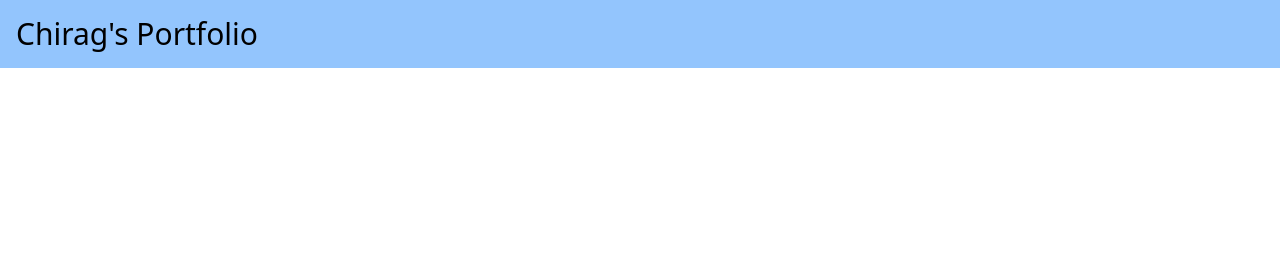
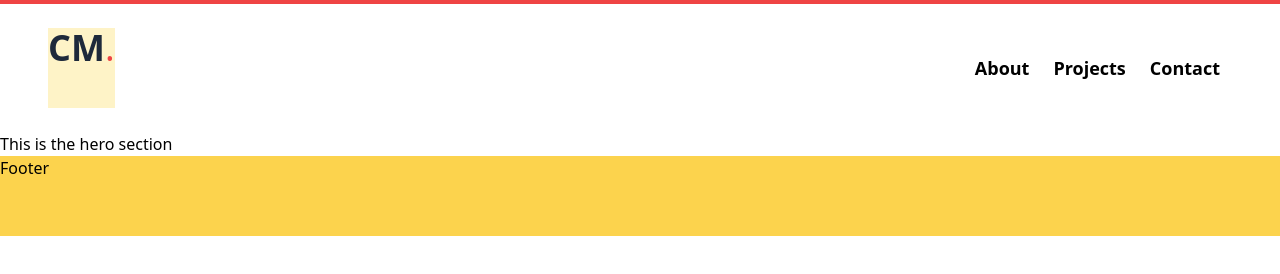
Before and after one commit to chirazzzz/gatsby-tailwind-portfolio, a Gatsby site: page / in a window 1280 px wide. Built offline with nearby package versions, Linux system fonts and the light colour scheme; Gatsby itself is replaced by a stand-in of ours.

Commit message:
created basic layout & header components

```diff
--- a/prettier.config.js
+++ b/prettier.config.js
@@ -1,5 +1,4 @@
 module.exports = {
-  tabWidth: 4,
   semi: false,
   singleQuote: true,
 }
--- /dev/null
+++ b/src/components/Header.js
@@ -0,0 +1,33 @@
+import React from 'react'
+import { Link } from 'gatsby'
+
+import { navLinks, siteShortTitle } from '../config'
+
+const Header = () => {
+  const { menu } = navLinks
+  return (
+    <header className="flex items-center justify-between px-12 py-6 border-t-4 border-red-500">
+      <Link to="/" aria-label="home">
+        <h3 className="h-20 bg-amber-100 text-slate-800 text-4xl font-black">
+          {siteShortTitle}
+          <span className="text-red-500 font-medium">.</span>
+        </h3>
+      </Link>
+      <nav className="flex items-center">
+        {menu.map(({ name, url }, key) => {
+          return (
+            <Link
+              className="text-lg font-bold px-3 py-1 rounded-lg hover:bg-amber-200 hover:text-slate-800 duration-200 ease-in-out"
+              key={key}
+              to={url}
+            >
+              {name}
+            </Link>
+          )
+        })}
+      </nav>
+    </header>
+  )
+}
+
+export default Header
--- /dev/null
+++ b/src/components/Layout.js
@@ -0,0 +1,24 @@
+import React from 'react'
+import Header from './Header'
+// import PropTypes from 'prop-types'
+
+const Layout = ({ children }) => {
+  return (
+    <div
+      className="min-h-full grid"
+      style={{
+        gridTemplateRows: 'auto 1fr auto',
+      }}
+    >
+      <Header></Header>
+      <main>{children}</main>
+      <footer className='h-20 bg-amber-300'>Footer</footer>
+    </div>
+  )
+}
+
+// Layout.PropTypes = {
+//   children: PropTypes.any,
+// }
+
+export default Layout
--- a/src/config/index.js
+++ b/src/config/index.js
@@ -5,7 +5,7 @@ module.exports = {
   siteTitle: "Chirag Designs - Portfolio",
   siteShortTitle: "CM",
   siteDescription:
-    "v2 personal portfolio. Chirag is Front End Developer and based in Birmingham, UK",
+    "v2 personal portfolio. Chirag is a Front End React Developer and based in Birmingham, UK",
   siteLanguage: "en_UK",
   socialMedia: [
     {
--- a/src/pages/index.js
+++ b/src/pages/index.js
@@ -1,8 +1,11 @@
 import React from 'react'
+import Layout from '../components/Layout'
 
 const Home = () => {
   return (
-    <div class="bg-blue-300 text-3xl p-4">Chirag's Portfolio</div>
+    <Layout>
+      <main>This is the hero section</main>
+    </Layout>
   )
 }
 
```
